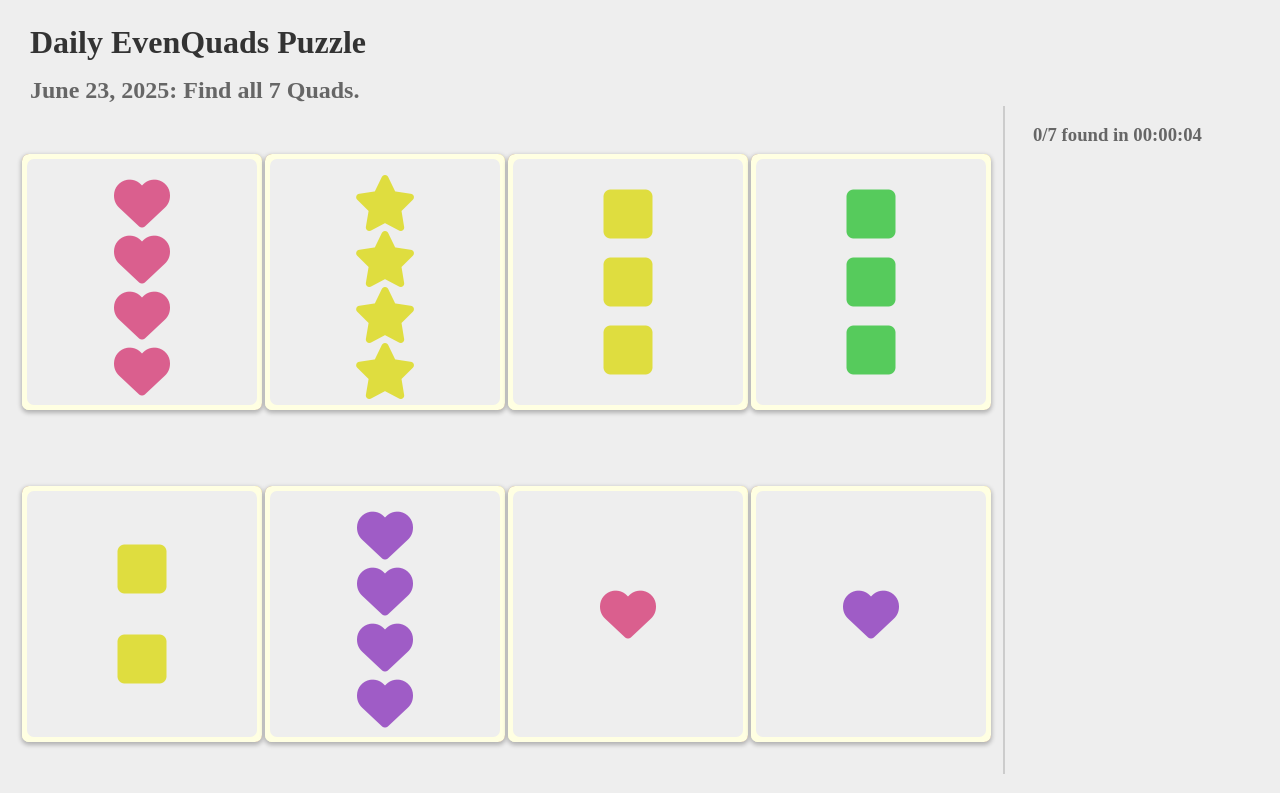
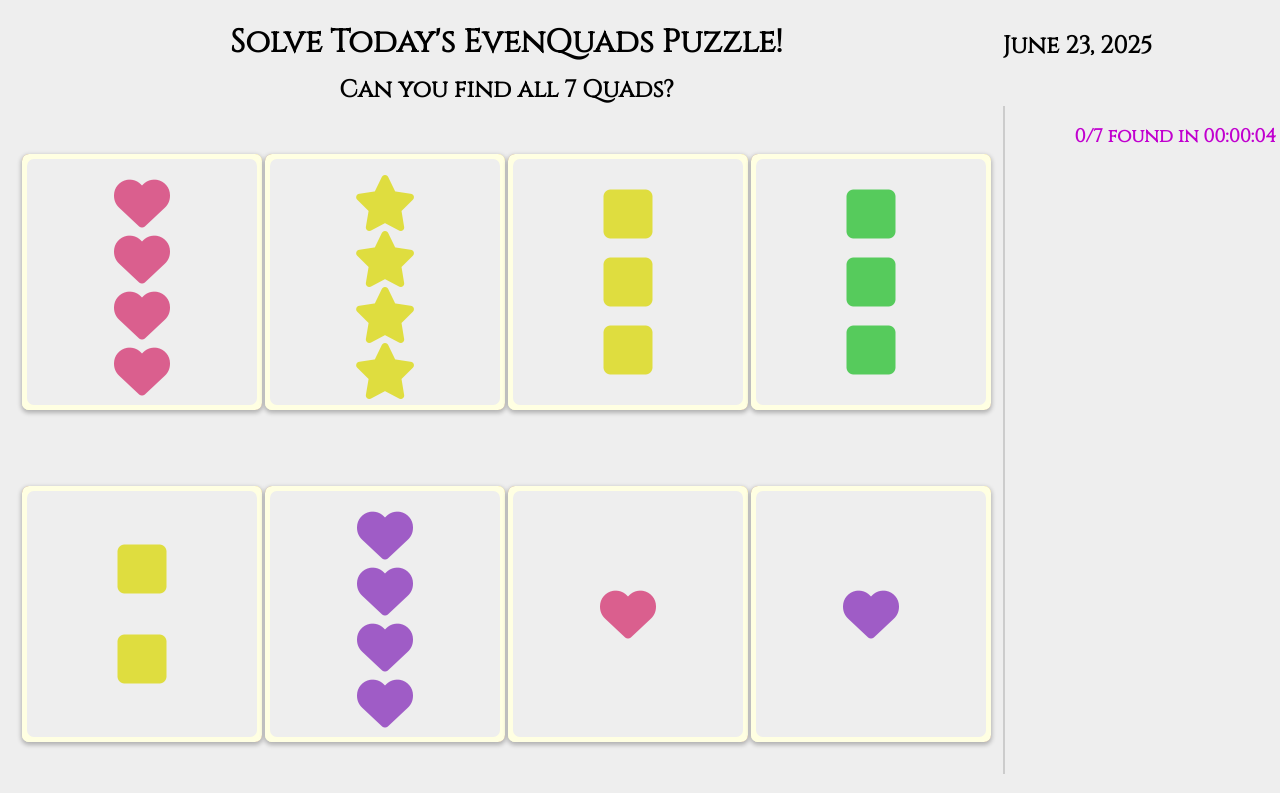
Before and after one commit to HusnaManalai/DailyEvenQuads, a plain HTML site: page index.html in a window 1280 px wide. Drawn offline with Linux system fonts and the light colour scheme.

Commit message:
Last Appearance Edits
last few edits on the game's layout

```diff
--- a/index.html
+++ b/index.html
@@ -1,6 +1,9 @@
 <!doctype html>
 <html>
-    <head>
+        <head>
+        <link rel="preconnect" href="https://fonts.googleapis.com">
+        <link rel="preconnect" href="https://fonts.gstatic.com" crossorigin>
+        <link href="https://fonts.googleapis.com/css2?family=Cinzel&display=swap" rel="stylesheet">
         <meta http-equiv="Content-Type" content="text/html; charset=utf-8">
         <title>Daily EvenQuads</title>
         <script src="https://kit.fontawesome.com/fa7780d4f9.js" crossorigin="anonymous"></script>
@@ -10,9 +13,9 @@
     </head>
     <body>
         <div class="container">
-            <h1 class="title">Daily EvenQuads Puzzle</h1>
-            <h2 class="subtitle">
-                <span id="date"></span>: Find all <span id="nquads">N</span> Quads.
+            <h1 class="title"> Solve Today's EvenQuads Puzzle! </h1>
+            <h2><span id="date"></span></h2>
+            <h2 class="subtitle">Can you find all <span id="nquads">N</span> Quads?
             </h2>
             <h2 id="congrats">Well done!</h2>
 
--- a/style.css
+++ b/style.css
@@ -5,8 +5,11 @@ body {
     height: 100vh;
     background-color: #eee;
     user-select: none;
+    font-family: "Cinzel", serif;
+    font-optical-sizing: auto;
+    font-weight: 400;
+    font-style: normal;
 }
-
 .container {
     margin: 0;
     height: 100vh;
@@ -25,23 +28,23 @@ body {
 }
 /* ----------- Header Styles ------------ */
 .title {
-    grid-area: title;
-    color: #333;
+    color: #000000;
     margin: auto 20px;
+    text-align: center;
 }
 
 .subtitle {
     grid-area: subtitle;
-    color: #666;
-    margin: auto 20px;
+    color: #000000;
+    margin: auto;
+    text-align: center;
 }
 
 #congrats {
     grid-area: congrats;
-    color: #36993b;
+    color: #4fc955;
     visibility: hidden;
     text-align: center;
-    margin: 0;
 }
 .finished #congrats {
     visibility: visible;
@@ -164,8 +167,8 @@ body {
 
 }
 .toptext {
-    color: #666;
-    margin: 8px;
+    color: #c100cf;
+    margin: 10px;
     overflow: hidden;
     /* The other contains are probably not important.
      * But this one might be, as the timer changes every second,
@@ -174,6 +177,7 @@ body {
     width: 15em;
     height: 1.2em;
     line-height: 1.2em;
+    text-align: center;
 }
 .found-quad {
     display: flex;
@@ -206,7 +210,7 @@ body {
     grid-area: buttons;
 }
 .finished #timer {
-    color: #36993b;
+    color: #000000;
 }
 
 /* ----------- Animations -------------- */
```
